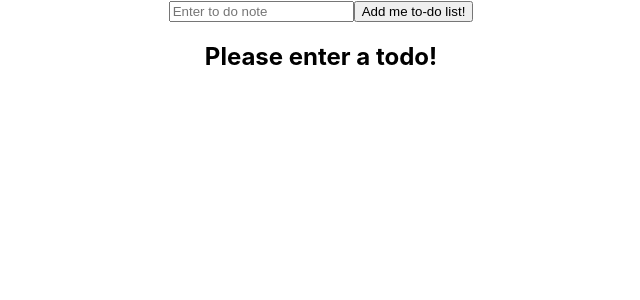
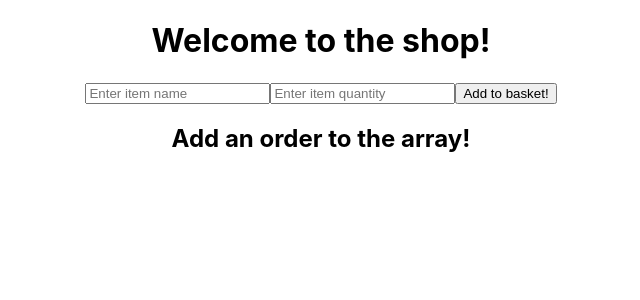
Before and after one commit to Reece-elder/22JanSoftware-React, a React (Create React App) app in the folder React/demo-project/: page / in a window 1280 px wide. Shown: the top 300 px of the page, without its empty margins (319-959 px from the left). Built offline with nearby package versions, Linux system fonts and the light colour scheme.

Commit message:
shop exercise

```diff
--- a/React/demo-project/src/App.js
+++ b/React/demo-project/src/App.js
@@ -8,6 +8,7 @@ import Login from './components/005-forms/Login';
 import Garage from './components/006-State-Objects-Arrays/Garage';
 import Pizzeria from './components/006-State-Objects-Arrays/Pizzeria';
 import Pizzeria2 from './components/006-State-Objects-Arrays/Pizzeria2';
+import ShopManager from './components/007-State-Array/ShopManager';
 import ToDoManager from './components/007-State-Array/ToDoManager';
 import './css/App.css';
 
@@ -32,7 +33,8 @@ function App() {
       {/* <Garage/> */}
       {/* <Pizzeria/> */}
       {/* <Pizzeria2/> */}
-      <ToDoManager/>
+      {/* <ToDoManager/> */}
+      <ShopManager/>
     </div>
   );
 }
--- /dev/null
+++ b/React/demo-project/src/components/007-State-Array/Basket.jsx
@@ -0,0 +1,24 @@
+const Basket = ({ data }) => {
+  if (data.length === 0) {
+    return <h2> Add an order to the array! </h2>;
+  } else {
+    return (
+      <div>
+        {data.map((order, key) => {
+          return (
+            <>
+              <h2> Order: {order.item}</h2>
+              <h3> Quantity: {order.quantity}</h3>
+              <h3> OrderID: {key} </h3>
+              {/* Each component returned in an array should have a unique ID assigned to it so you can access it */}
+              {/* <Product key={key}/>  */}
+              <br></br>
+            </>
+          );
+        })}
+      </div>
+    );
+  }
+};
+
+export default Basket;
--- /dev/null
+++ b/React/demo-project/src/components/007-State-Array/Product.jsx
@@ -0,0 +1,5 @@
+const Product = () => {
+    return (  );
+}
+
+export default Product;
--- /dev/null
+++ b/React/demo-project/src/components/007-State-Array/ShopManager.jsx
@@ -0,0 +1,38 @@
+import { useState } from "react";
+import Basket from "./Basket.jsx";
+
+const ShopManager = () => {
+  // Shop Manager will have state for the array of items in the basket - Will contain an array of objects
+  const [data, setData] = useState([]);
+
+  // State for the order object we are creating
+  const [order, setOrder] = useState({});
+//   const [quantity, setQuantity] = useState(0);
+
+  const addToBasket = (o) => {
+    setData((currentData) => {
+      return [...currentData, o]; // Adding our passed in order item to the array
+    });
+    setOrder({}); // Setting order state to be null again
+  };
+
+  // Our method to set our order object
+  const setOrderObj = (event) => {
+      const {name, value} = event.target;
+      setOrder((currentObj) => ({
+          ...currentObj, [name] : value,
+      }));
+  };
+
+  return (
+    <>
+        <h1> Welcome to the shop! </h1>
+        <input type="text" name="item" onChange={setOrderObj} value={order.item} placeholder="Enter item name"/>
+        <input type="number" name="quantity" onChange={setOrderObj} value={order.quantity} placeholder="Enter item quantity"/>
+        <button type="button" onClick={() => {addToBasket(order)}}> Add to basket! </button>
+        <Basket data={data} />
+    </>
+  );
+};
+
+export default ShopManager;
```
